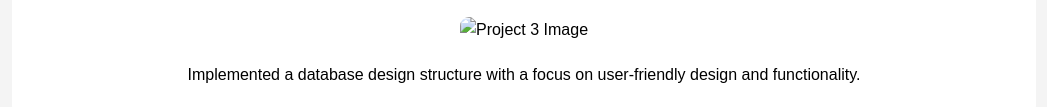
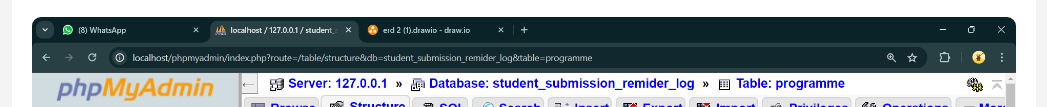
Before and after one commit to Nair-ammar/AmmarResume, a plain HTML site: page portfolio.html in a window 1280 px wide. Shown: the part 1138-1245 px from the top of the page, without its empty margins (116-1163 px from the left). Drawn offline with Linux system fonts and the light colour scheme.

Commit message:
Update portfolio.html

```diff
--- a/portfolio.html
+++ b/portfolio.html
@@ -121,7 +121,7 @@
             <div class="section">
                 <h2>Project 3</h2>
                 <div class="image-container">
-                    <img src="" alt="Project 3 Image">
+                    <img src="Screenshot (121).png" alt="Project 3 Image">
                 </div>
                 <p>Implemented a database design structure with a focus on user-friendly design and functionality.</p>
             </div>
```
